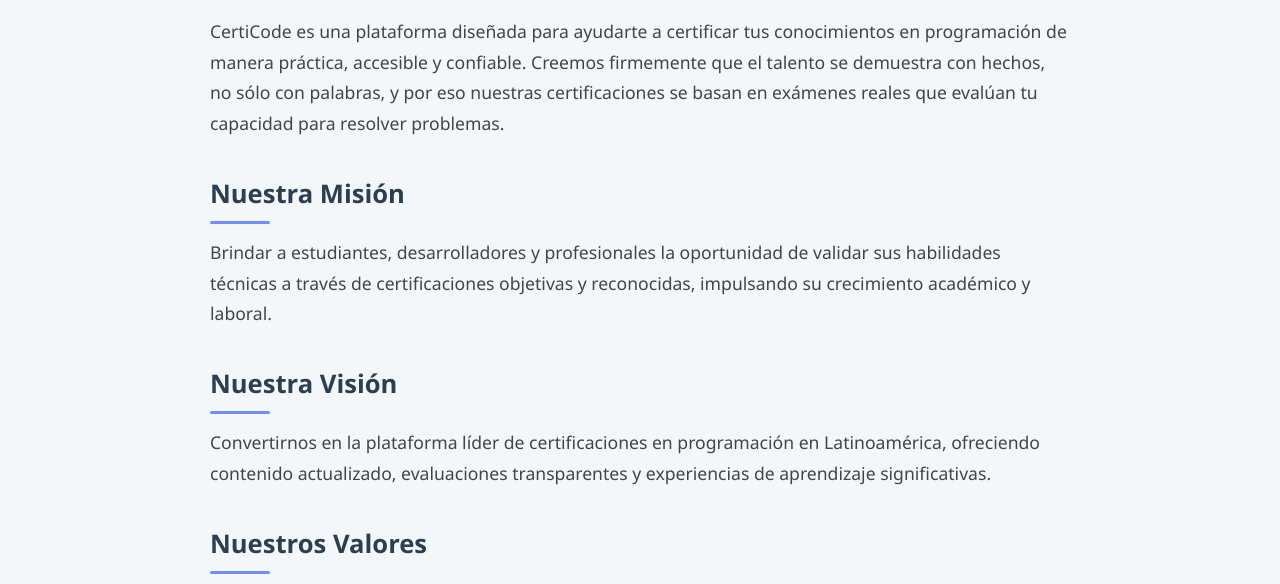
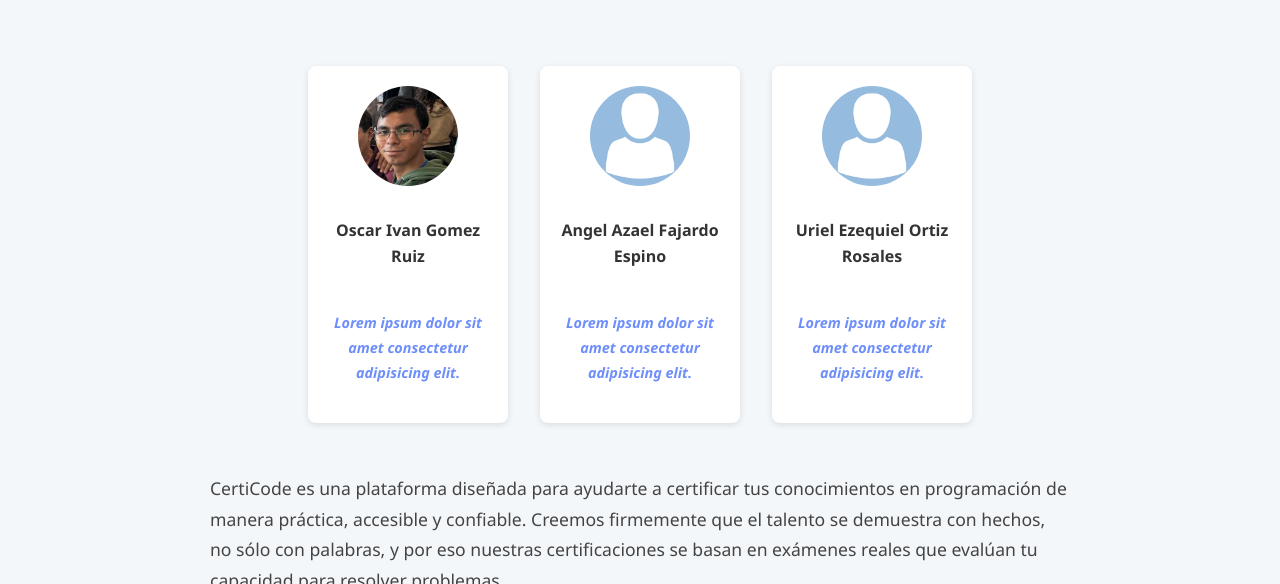
Before and after one commit to oscargomez64/examen-front-backend, a plain HTML site: page frontend/nosotros.html in a window 1280 px wide. Shown: the part 209-793 px from the top of the page. Drawn offline with Linux system fonts and the light colour scheme.

Commit message:
Sobre Nosotros

```diff
--- a/frontend/css/nosotros.css
+++ b/frontend/css/nosotros.css
@@ -63,3 +63,42 @@
   text-align: center;
   margin-top: 2.5rem;
 }
+
+.collaborators {
+  display: flex;
+  justify-content: center;
+  gap: 2rem;
+  padding: 50px;
+  flex-wrap: wrap; /* makes it responsive */
+}
+
+.collab {
+  background: white;
+  border-radius: 8px;
+  box-shadow: 0 2px 6px rgba(0,0,0,0.1);
+  text-align: center;
+  padding: 20px;
+  width: 200px;
+  transition: transform 0.2s;
+}
+
+.collab:hover {
+  transform: translateY(-5px);
+}
+
+.collab img {
+  width: 100px;
+  height: 100px;
+  border-radius: 50%;
+  object-fit: cover;
+  margin-bottom: 15px;
+}
+
+.collab h4 {
+  margin: 10px 0 5px;
+}
+
+.collab p {
+  color: #666;
+  font-size: 0.9em;
+}
--- a/frontend/nosotros.html
+++ b/frontend/nosotros.html
@@ -17,6 +17,24 @@
 
  <main>
    <h1>Sobre CertiCode</h1>
+   <section class="collaborators">
+    <div class="collab">
+      <img src="../frontend/img/avatar_oscar.jpeg" alt="Colaborador">
+      <h4>Oscar Ivan Gomez Ruiz</h4>
+      <p>Lorem ipsum dolor sit amet consectetur adipisicing elit.</p>
+    </div>
+    <div class="collab">
+      <img src="../frontend/img/avatar_placeholder.png" alt="Colaborador">
+      <h4>Angel Azael Fajardo Espino</h4>
+      <p>Lorem ipsum dolor sit amet consectetur adipisicing elit.</p>
+    </div>
+    <div class="collab">
+      <img src="../frontend/img/avatar_placeholder.png" alt="Colaborador">
+      <h4>Uriel Ezequiel Ortiz Rosales</h4>
+      <p>Lorem ipsum dolor sit amet consectetur adipisicing elit.</p>
+    </div>
+   </section>
+   <section class="info">
     <p>
       CertiCode es una plataforma diseñada para ayudarte a certificar tus conocimientos en programación
       de manera práctica, accesible y confiable. Creemos firmemente que el talento se demuestra con hechos,
@@ -59,6 +77,7 @@
     </p>
 
     <p><em>Tu conocimiento tiene valor. Nosotros te ayudamos a mostrarlo.</em></p>
+  </section>
 </main>
   <!-- CONTENEDOR DEL FOOTER -->
   <div id="footer-container"></div>
```
Also changed, not shown: frontend/js/certificaciones.js (+68 -7 lines), frontend/img/avatar_oscar.jpeg (added), frontend/img/avatar_placeholder.png (added). Lines whose indentation alone changed are shown as unchanged.
